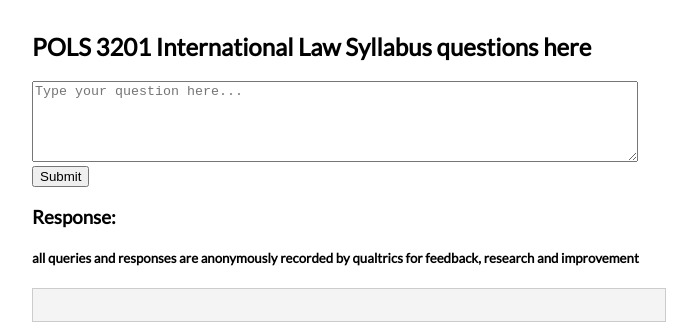
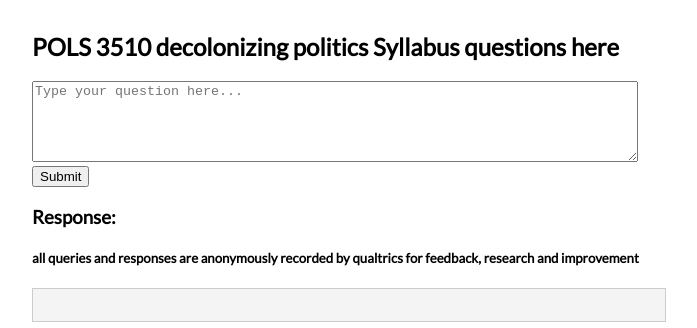
Before and after one commit to dbousfie/3510, a plain HTML site: page index.html in a window 1280 px wide. Shown: the whole page, without its empty margins (0-697 px from the left). Drawn offline with Linux system fonts and the light colour scheme.

Commit message:
Update syllabus title for POLS course

```diff
--- a/index.html
+++ b/index.html
@@ -41,7 +41,7 @@
   </style>
 </head>
 <body>
-  <h2>POLS 3201 International Law Syllabus questions here</h2>
+  <h2>POLS 3510 decolonizing politics Syllabus questions here</h2>
   <form id="queryForm">
     <textarea name="query" id="query" rows="5" cols="60" placeholder="Type your question here..."></textarea><br />
     <button type="submit">Submit</button>
```
